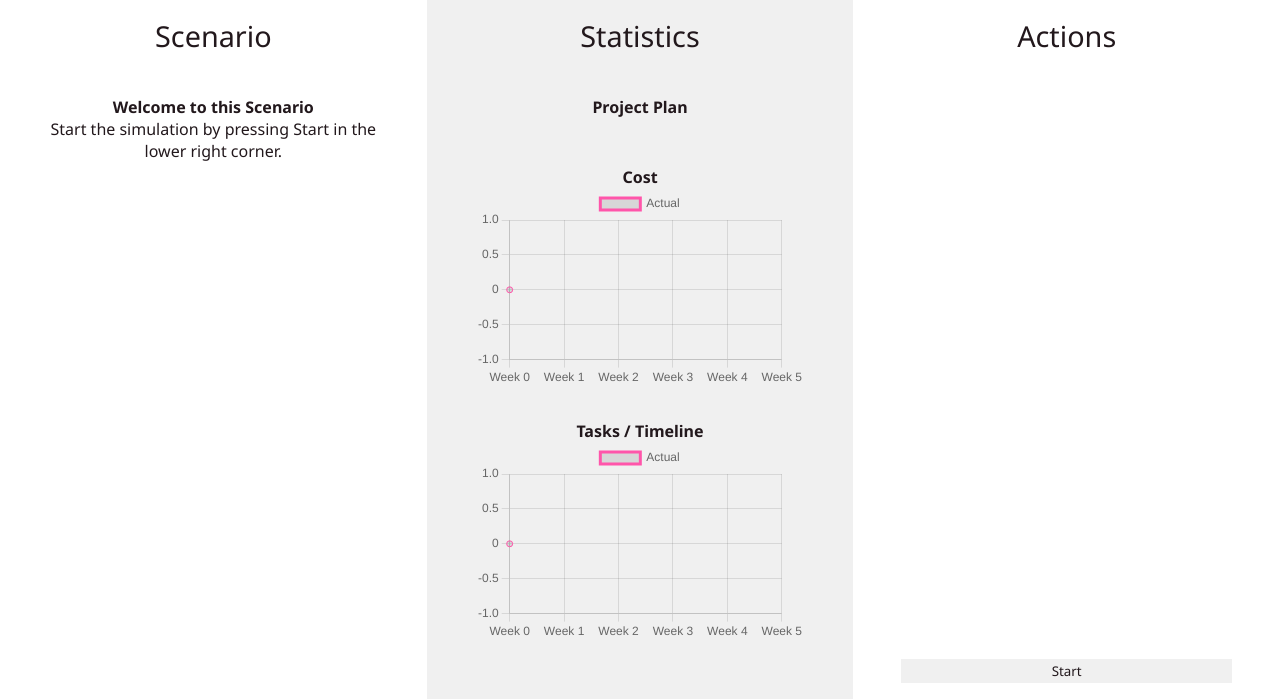
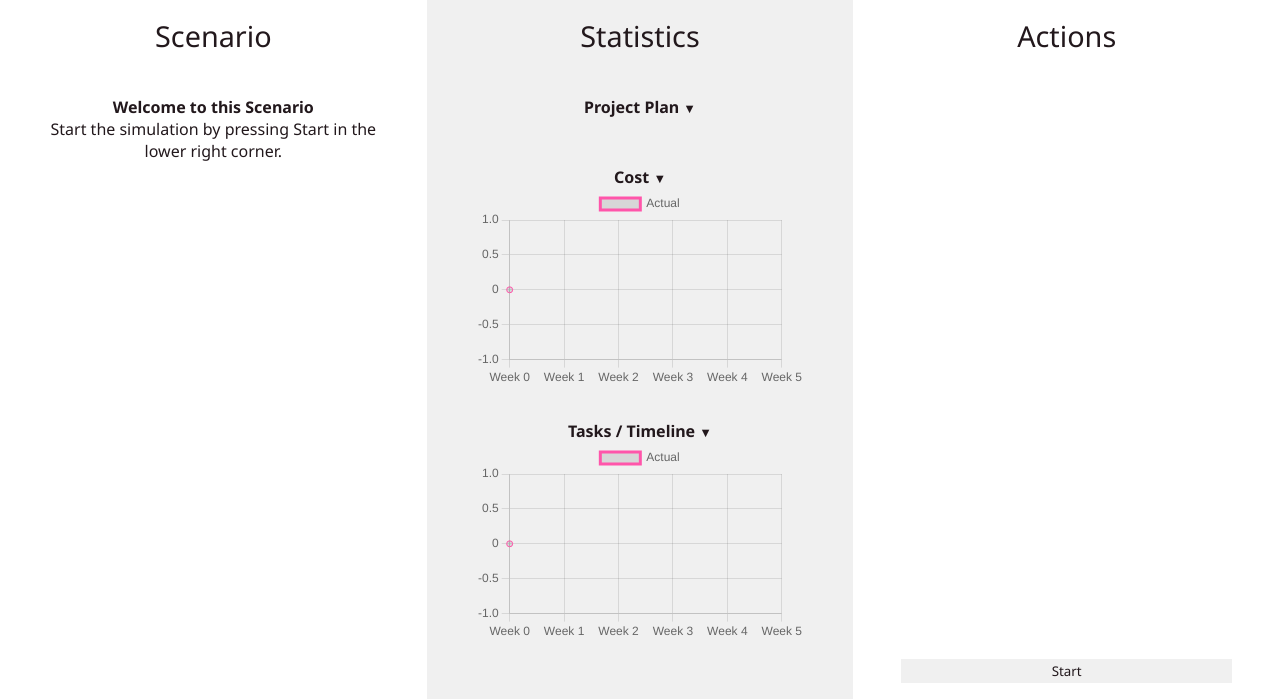
Before and after one commit to othshine/softDsim, a Django app: page /s/1 in a window 1280 px wide. Shown: the part 101-800 px from the top of the page. Run offline with Django 3.2, Linux system fonts and the light colour scheme; the visitor is signed in with stand-in values (Sample User, id 1); some libraries are stand-ins or nearby versions.

Commit message:
collapsable charts

```diff
--- a/app/static/app/index.js
+++ b/app/static/app/index.js
@@ -25,6 +25,15 @@ function subMeeting() {
 }
 
 
+function toggleVisibility(elId){
+    const element = document.getElementById(elId);
+    if (element.style.display == 'none'){
+        element.style.display = 'block'
+    } else {
+        element.style.display = 'none'
+    }
+}
+
 /* Activity Distribution Chart */
 
 function calculateActivityLength(meetings, trainings) {
--- a/app/static/app/styles.css
+++ b/app/static/app/styles.css
@@ -16,7 +16,7 @@
     margin: 0;
     padding: 0;
     font-family: 'Noto Sans', sans-serif;
-  color:  var(--black);
+    color: var(--black);
     list-style-type: none;
 }
 
@@ -44,7 +44,7 @@ ul {
 }
 
 .full {
-  width: 100% ;
+    width: 100%;
 }
 
 .half-box {
@@ -53,7 +53,7 @@ ul {
     margin-left: auto;
 }
 
-.spaced > *{
+.spaced > * {
     padding-bottom: 0.5rem;
 }
 
@@ -64,6 +64,18 @@ ul {
 
 table {
     width: 100%;
+}
+
+.smaller {
+    font-size: 80%;
+}
+
+.pointer {
+    cursor: pointer;
+}
+
+.none-select {
+    user-select: none;
 }
 
 
@@ -96,8 +108,9 @@ table {
     flex-direction: column;
     padding-left: 3rem;
     padding-right: 3rem;
-  overflow:auto;
+    overflow: auto;
 }
+
 .main-division-third:nth-child(2n) {
     background-color: #F0F0F0
 }
@@ -125,13 +138,14 @@ table {
 /* Buttons */
 
 button {
-  border:  0;
+    border: 0;
     cursor: pointer;
     height: 1.5rem;
     background-color: var(--light);
+    user-select: none;
 }
 
-button:hover{
+button:hover {
     background-color: var(--blue);
 }
 
@@ -140,12 +154,12 @@ button:disabled:hover {
     cursor: auto;
 }
 
-button:active{
+button:active {
     background-color: var(--neon);
     color: white;
 }
 
-button.active-button{
+button.active-button {
     background-color: var(--neon);
     color: white;
 }
@@ -161,15 +175,13 @@ button.active-button{
 }
 
 
-
-.button-row > li:last-child  button, .button-row > button:last-child {
+.button-row > li:last-child button, .button-row > button:last-child {
     border-radius: 0 1rem 1rem 0;
 }
 
-.button-row > li:first-child  button,.button-row > button:first-child {
+.button-row > li:first-child button, .button-row > button:first-child {
     border-radius: 1rem 0 0 1rem;
 }
-
 
 
 /* Charts */
@@ -182,13 +194,13 @@ button.active-button{
     min-height: 200px;
 }
 
-#cost-chart{
+#cost-chart {
     min-height: 200px;
 }
 
 
 /* numeric fields */
-.numeric-field{
+.numeric-field {
     text-align: center;
     width: 100%;
 }
@@ -220,18 +232,18 @@ button.active-button{
 
 .staff-button > button {
     width: 1.5rem;
-  height:  1.5rem;
-  border-radius: 1rem; !important;
+    height: 1.5rem;
+    border-radius: 1rem;
+!important;
     align-items: center;
     justify-content: center;
 }
 
 
-
 /* Activity Distribution Chart */
 .activity-bar-container {
     width: 100%;
-  height:  2rem;
+    height: 2rem;
 }
 
 .activity-bar {
@@ -291,7 +303,8 @@ nav .logo {
     text-decoration: none;
 
 }
-.link *{
+
+.link * {
     display: inline-block;
     position: relative;
     color: var(--jet);
@@ -303,7 +316,7 @@ nav .logo {
     color: var(--neon);
 }
 
-.row{
+.row {
     width: 100%;
     display: flex;
     flex-direction: row;
--- a/app/templates/app/app.html
+++ b/app/templates/app/app.html
@@ -14,7 +14,7 @@
 {% block content %}
     <section id="main">
         <section class="main-division-third">
-            <div class="division-title">
+            <div class="division-title none-select">
                 Scenario
             </div>
 
@@ -27,27 +27,27 @@
 
         </section>
         <section class="main-division-third">
-            <div class="division-title">
+            <div class="division-title none-select">
                 Statistics
             </div>
-            <h3 class="element-header">Project Plan</h3>
+            <h3 class="element-header pointer none-select" onclick="toggleVisibility('gantt-chart')">Project Plan <span class="smaller">&#x25bc;</span></h3>
             <div id="gantt-chart" style="width:100%; height: 1rem;">
 
             </div>
 
-            <h3 class="element-header">Cost</h3>
-            <div>
+            <h3 class="element-header pointer none-select" onclick="toggleVisibility('cost-chart-container')">Cost <span class="smaller">&#x25bc;</span></h3>
+            <div id="cost-chart-container">
                 <canvas id="cost-chart"></canvas>
             </div>
 
-            <h3 class="element-header">Tasks / Timeline</h3>
-            <div>
+            <h3 class="element-header pointer none-select" onclick="toggleVisibility('tasks-chart-container')">Tasks / Timeline <span class="smaller">&#x25bc;</span></h3>
+            <div id="tasks-chart-container">
                 <canvas id="tasks-chart"></canvas>
             </div>
 
         </section>
         <section class="main-division-third">
-            <div class="division-title">
+            <div class="division-title none-select">
                 Actions
             </div>
 
@@ -64,8 +64,6 @@
                             </button>
                         </li>
                     </ul>
-
-
                 </li>
             </ul>
 
--- a/app/templates/app/base.html
+++ b/app/templates/app/base.html
@@ -18,7 +18,7 @@
 
 <div id="vue">
     <nav>
-        <div class="logo">
+        <div class="logo none-select">
             SoftDSim
         </div>
         <div id="nav-menu" class="row">
```
Lines whose indentation alone changed are shown as unchanged.
